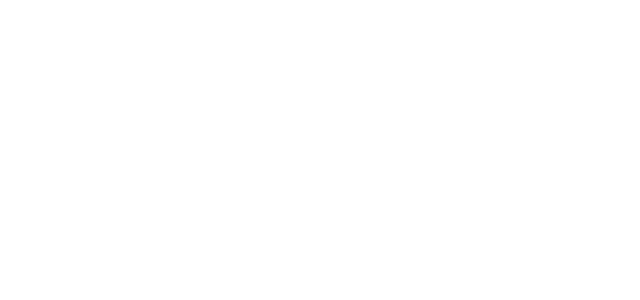
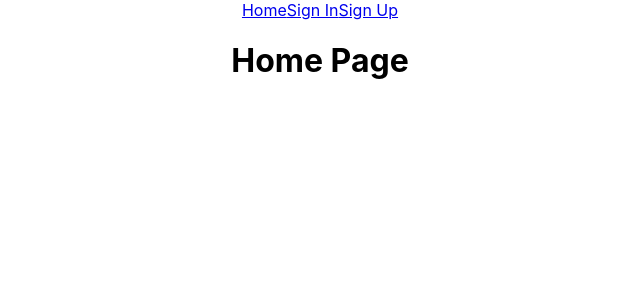
Before and after one commit to nikkiicole/Remember_App, a React (Create React App) app in the folder client/: page / in a window 1280 px wide. Shown: the top 300 px of the page, without its empty margins (320-960 px from the left). Built offline with nearby package versions, Linux system fonts and the light colour scheme.

Commit message:
Header Rendering

```diff
--- a/client/src/App.js
+++ b/client/src/App.js
@@ -1,8 +1,9 @@
 import { Route, Switch } from "react-router-dom";
 import './App.css';
-import SignIn from "./Components/SignIn/SignIn";
+import SignIn from "./Components/SignIn/SignIn.jsx";
 import SignUp from "./Components/SignUp/SignUp.jsx";
-// import Header from "./Components/Header/Header.jsx"
+import Home from "./Components/Home/Home.jsx"
+import Header from "./Components/Header/Header.jsx"
 import { useEffect, useState } from "react";
 import {verifyUser} from "./services/auth"
 function App() {
@@ -18,7 +19,7 @@
   };
   return (
     <div className="App">
-      {/* <Header /> */}
+      <Header />
       <Switch>
         <Route path="/signup">
           <SignUp />
@@ -26,6 +27,9 @@
         <Route path="/login">
           <SignIn verify={verify} />
         </Route>
+        <Route path="/">
+          <Home />
+        </Route>
       </Switch>
     </div>
   );
--- a/client/src/Components/Header/Header.jsx
+++ b/client/src/Components/Header/Header.jsx
@@ -1,9 +1,12 @@
-import React from 'react'
+import React from 'react';
+import { Link } from "react-router-dom";
 
-function Header() {
+function Header(props) {
   return (
     <div>
-      Header
+      <Link to="/">Home</Link>
+      <Link to="/login">Sign In</Link>
+      <Link to="/signup">Sign Up</Link>
     </div>
   )
 }
--- a/client/src/Components/Home/Home.jsx
+++ b/client/src/Components/Home/Home.jsx
@@ -3,7 +3,7 @@
 function Home() {
   return (
     <div>
-
+      <h1>Home Page</h1>
     </div>
   )
 }
```
Also changed, not shown: 1 other file (tests, documents, lock files or other folders).
